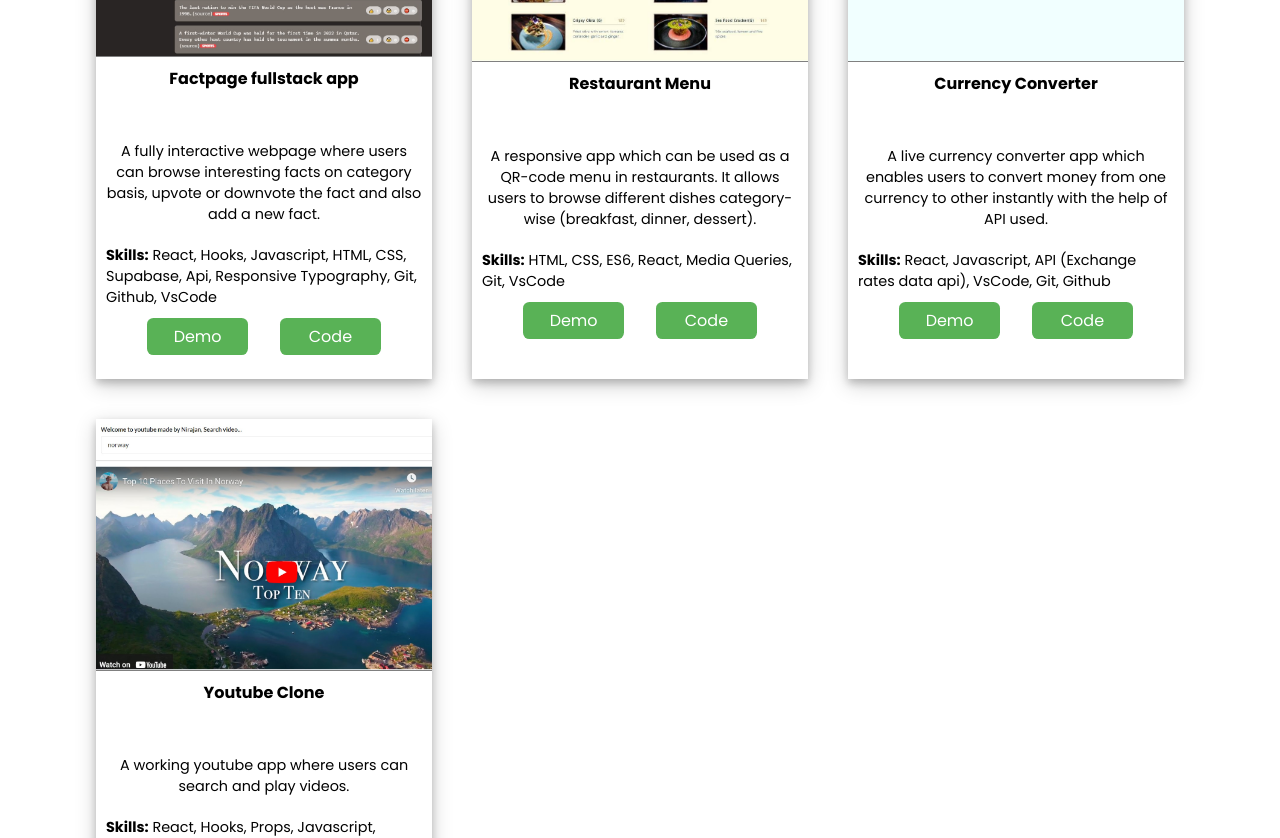
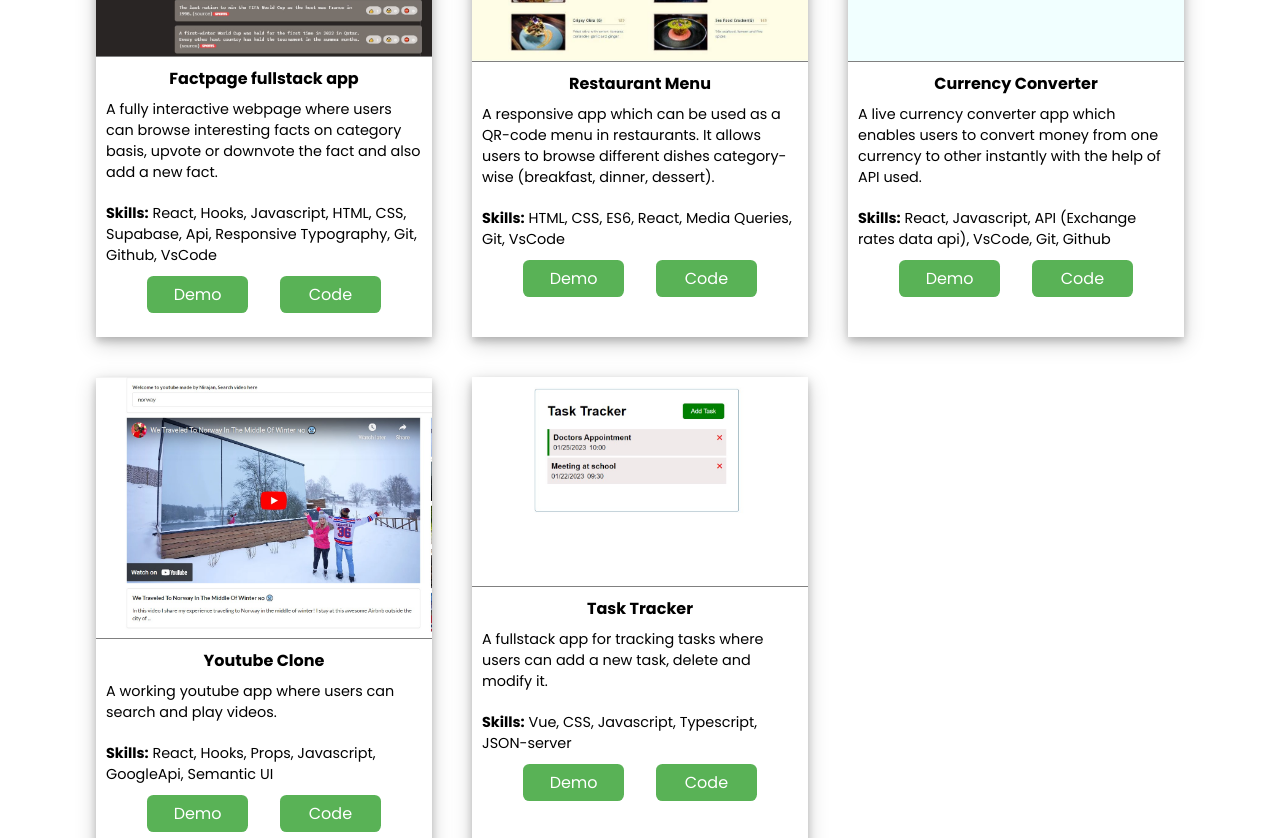
Before and after one commit to nirajan1985/portfolio-website, a React (Create React App) app: page / in a window 1280 px wide. Shown: the part 1100-1938 px from the top of the page. Built offline with nearby package versions, Linux system fonts and the light colour scheme.

Commit message:
adding new project Task Tracker

```diff
--- a/src/components/Footer/Footer.css
+++ b/src/components/Footer/Footer.css
@@ -22,7 +22,7 @@ footer {
   display: flex;
   padding: 0.8rem;
 }
-.text {
+.copyright {
   text-align: center;
   margin-top: 2px;
 }
--- a/src/components/Footer/Footer.js
+++ b/src/components/Footer/Footer.js
@@ -20,7 +20,7 @@ const Footer = () => {
       </div>
 
       <div className="footer_copyright">
-        <p className="text">&copy; Nirajan Karki. All rights reserved.</p>
+        <p className="copyright">&copy; Nirajan Karki. All rights reserved.</p>
       </div>
     </footer>
   );
--- a/src/components/project/Project.css
+++ b/src/components/project/Project.css
@@ -26,7 +26,7 @@
   line-height: normal;
   font-size: 0.9rem;
 }
-.portfolio_item h3 {
+.desc h3 {
   text-align: center;
   min-height: 4rem;
   margin-top: 0.5rem;
--- a/src/components/project/ProjectData.js
+++ b/src/components/project/ProjectData.js
@@ -2,6 +2,7 @@ import r1 from "../../img/r1.jpg";
 import r2 from "../../img/r2.jpg";
 import r3 from "../../img/r3.jpg";
 import r4 from "../../img/r4.jpg";
+import r5 from "../../img/r5.jpg";
 
 const Data = [
   {
@@ -42,6 +43,15 @@ const Data = [
     demo_link: "https://video-hooks-ten.vercel.app/",
     github_link: "https://github.com/nirajan1985/youtube_clone",
   },
+  {
+    id: 5,
+    image: r5,
+    title: "Task Tracker",
+    desc: " A fullstack app for tracking tasks where users can add a new task, delete and modify it.",
+    skills: "Vue, CSS, Javascript, Typescript, JSON-server ",
+    demo_link: "https://taskplan.netlify.app/",
+    github_link: "https://github.com/nirajan1985/task-tracker",
+  },
 ];
 
 export default Data;
```
Also changed, not shown: src/App.css (deleted, +0 -8 lines), src/img/r4.jpg, src/img/r5.jpg (added).
